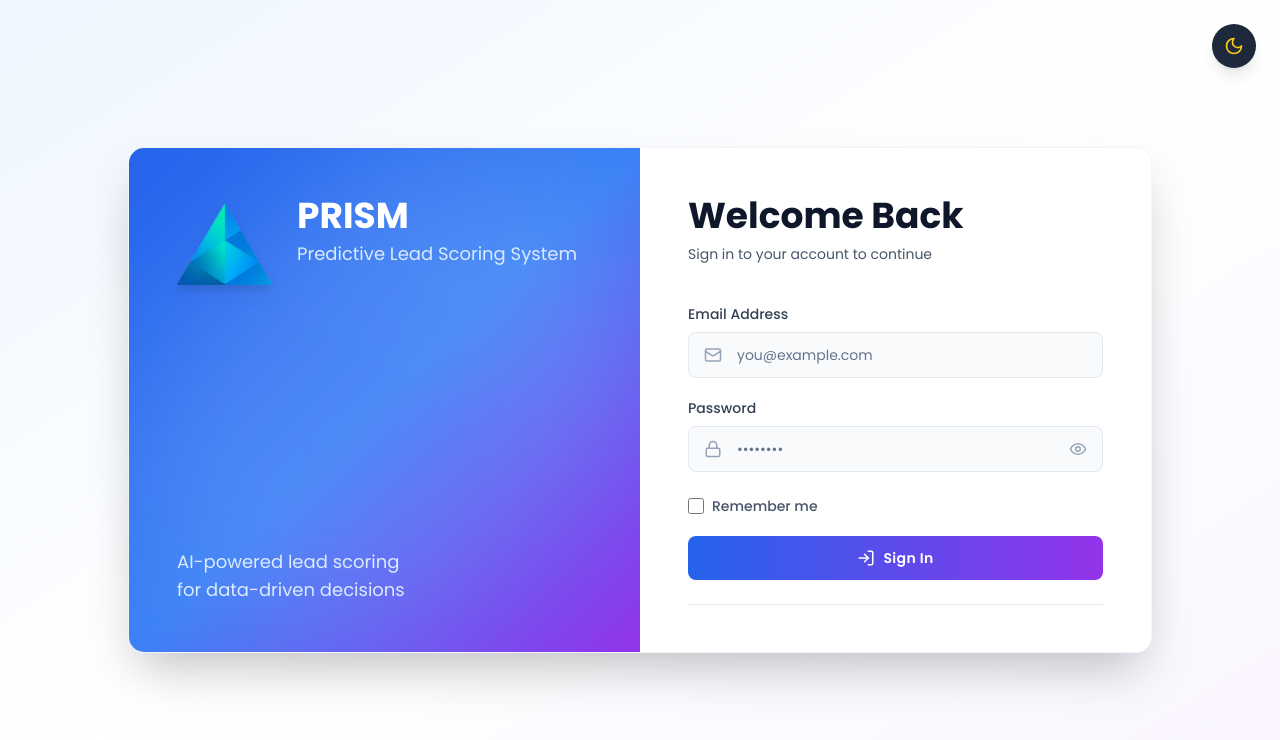
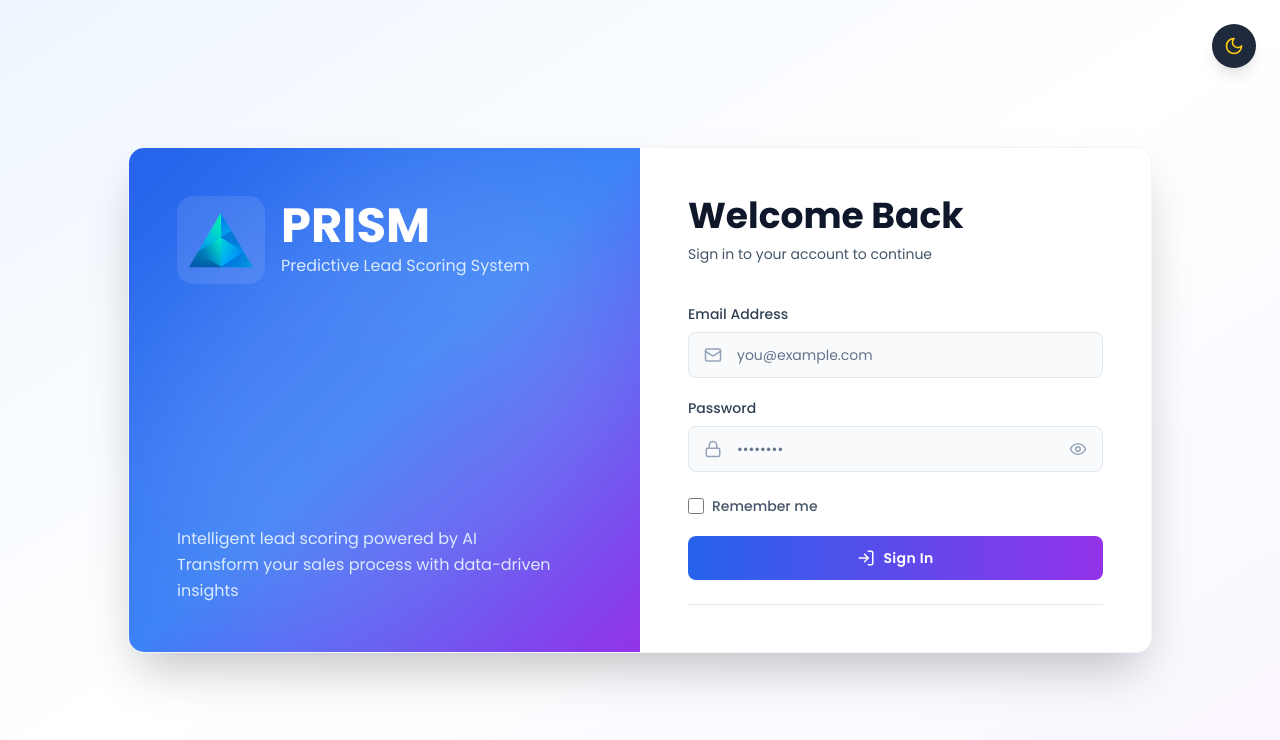
Before and after one commit to Capstone-A25-CS063/fe, a React (Vite) app: page /login in a window 1280 px wide. Shown: the top 740 px of the page. Built offline with nearby package versions, Linux system fonts and the light colour scheme; no server answers.

Commit message:
login page layout

```diff
--- a/src/pages/LoginPage.jsx
+++ b/src/pages/LoginPage.jsx
@@ -115,22 +115,27 @@ const LoginPage = () => {
             {/* Content */}
             <div className="relative z-10 space-y-12 flex flex-col justify-between h-full">
               <div>
-                <div className="flex items-start gap-6 mb-12">
-                  <img
-                    src="/LogoPRISM.png"
-                    alt="PRISM Logo"
-                    className="w-24 h-24 object-contain flex-shrink-0 filter drop-shadow-lg"
-                  />
-                  <div className="flex flex-col justify-center">
-                    <h1 className="text-4xl font-bold text-white mb-1">PRISM</h1>
-                    <p className="text-blue-100 font-light text-lg">Predictive Lead Scoring System</p>
+                <div className="mb-16">
+                  <div className="flex items-center gap-4 mb-8">
+                    <div className="p-3 bg-white/10 rounded-2xl backdrop-blur-sm">
+                      <img
+                        src="/LogoPRISM.png"
+                        alt="PRISM Logo"
+                        className="w-16 h-16 object-contain"
+                      />
+                    </div>
+                    <div>
+                      <h1 className="text-5xl font-bold text-white">PRISM</h1>
+                      <p className="text-blue-100 font-light text-base mt-1">Predictive Lead Scoring System</p>
+                    </div>
                   </div>
                 </div>
               </div>
 
-              <div className="space-y-3">
-                <p className="text-blue-100 text-lg font-light">
-                  AI-powered lead scoring<br />for data-driven decisions
+              <div className="space-y-4">
+                <p className="text-blue-100 text-base font-light leading-relaxed">
+                  Intelligent lead scoring powered by AI<br />
+                  Transform your sales process with data-driven insights
                 </p>
               </div>
             </div>
```
